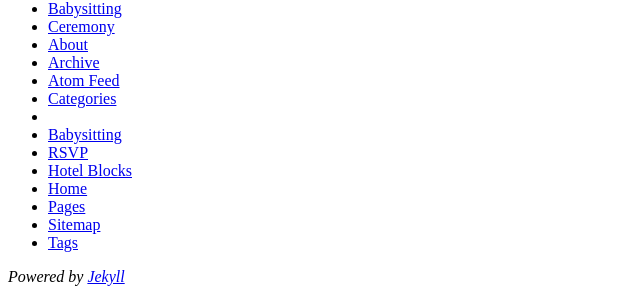
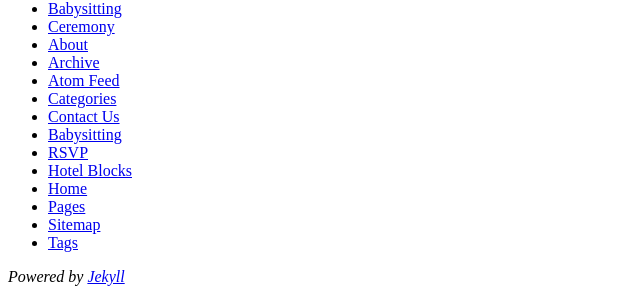
Before and after one commit to velvetkitten/velvetkitten.github.com, a Jekyll site: the page built from pages.html, in a window 1280 px wide. Shown: the part 319-620 px from the top of the page, without its empty margins (0-640 px from the left). Built offline with Jekyll 4.4.1, drawn with Linux system fonts in a browser that asks for light colours.

Commit message:
rename contact_us.md to contact_us.html

```diff
--- a/contact_us.md
+++ b/contact_us.html
@@ -1,5 +1,7 @@
 ---
 layout: default
+title: Contact Us
+description: Don't miss out!
 ---
 <div id="page">
 
```
